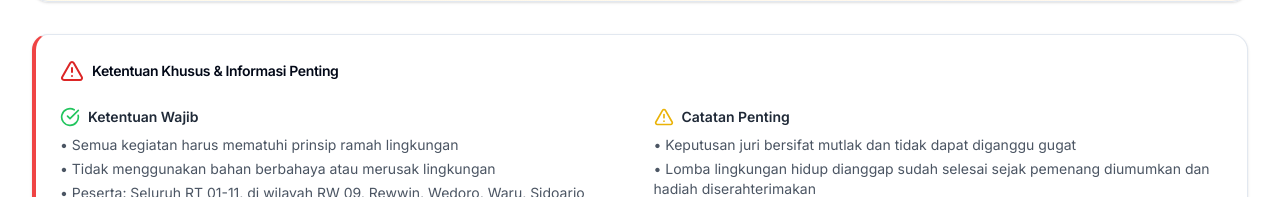
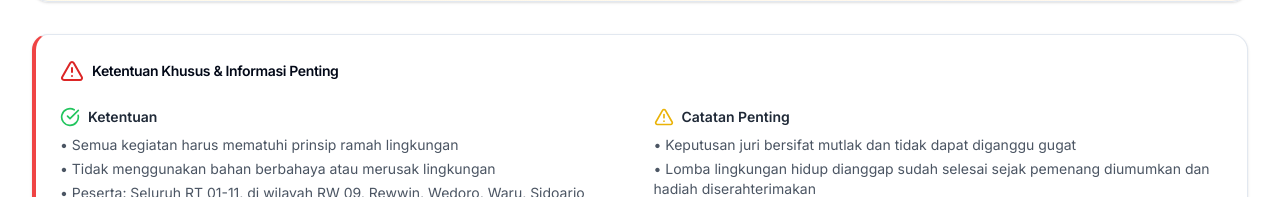
Before and after one commit to guntarion/rw9-17an2025, a Next.js app: page /lomba in a window 1280 px wide. Shown: the part 2986-3183 px from the top of the page. Built offline with nearby package versions, Linux system fonts and the light colour scheme.

Commit message:
delete syarat wajib

```diff
--- a/src/components/lomba/LombaLingkungan.tsx
+++ b/src/components/lomba/LombaLingkungan.tsx
@@ -317,7 +317,7 @@ export default function LombaLingkungan() {
             <div>
               <h4 className="font-semibold text-gray-800 mb-2 flex items-center gap-2">
                 <CheckCircle className="w-5 h-5 text-green-500" />
-                Ketentuan Wajib
+                Ketentuan
               </h4>
               <ul className="space-y-1 text-sm text-gray-600">
                 <li>• Semua kegiatan harus mematuhi prinsip ramah lingkungan</li>
```
